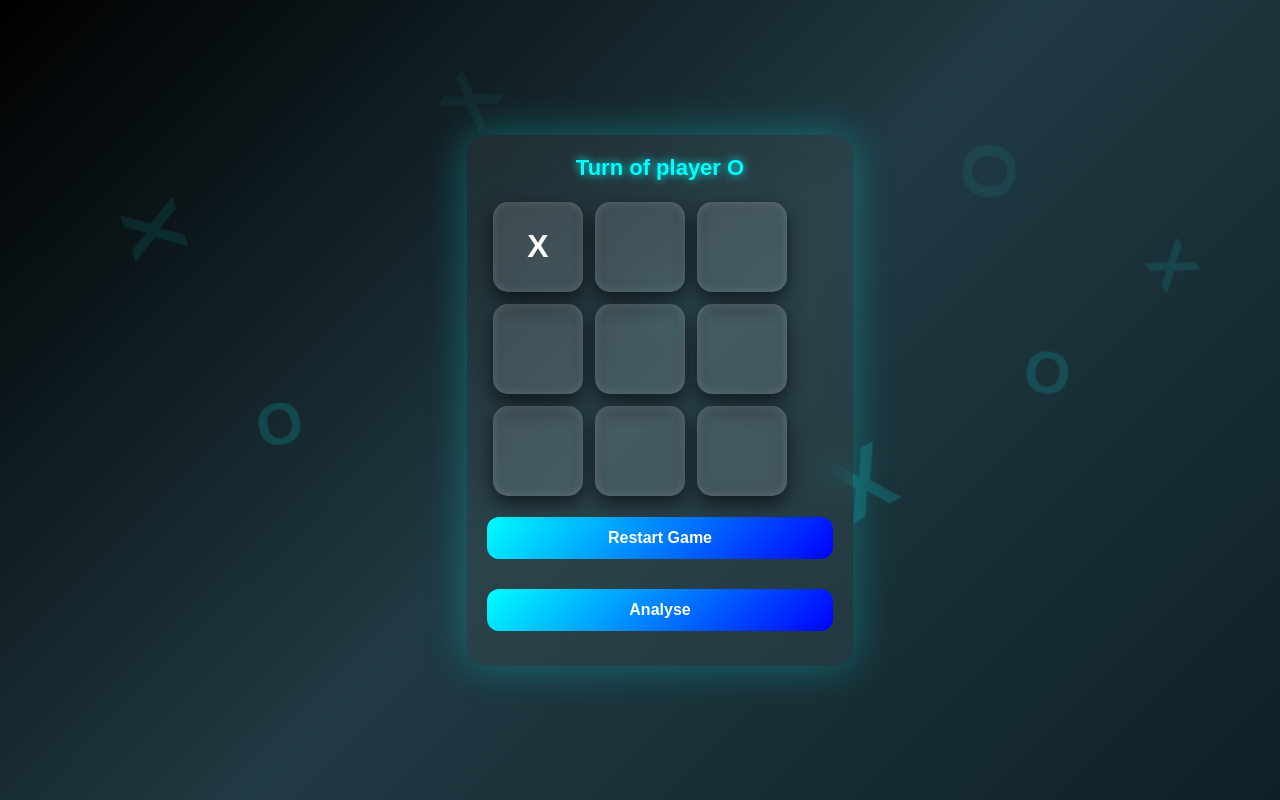
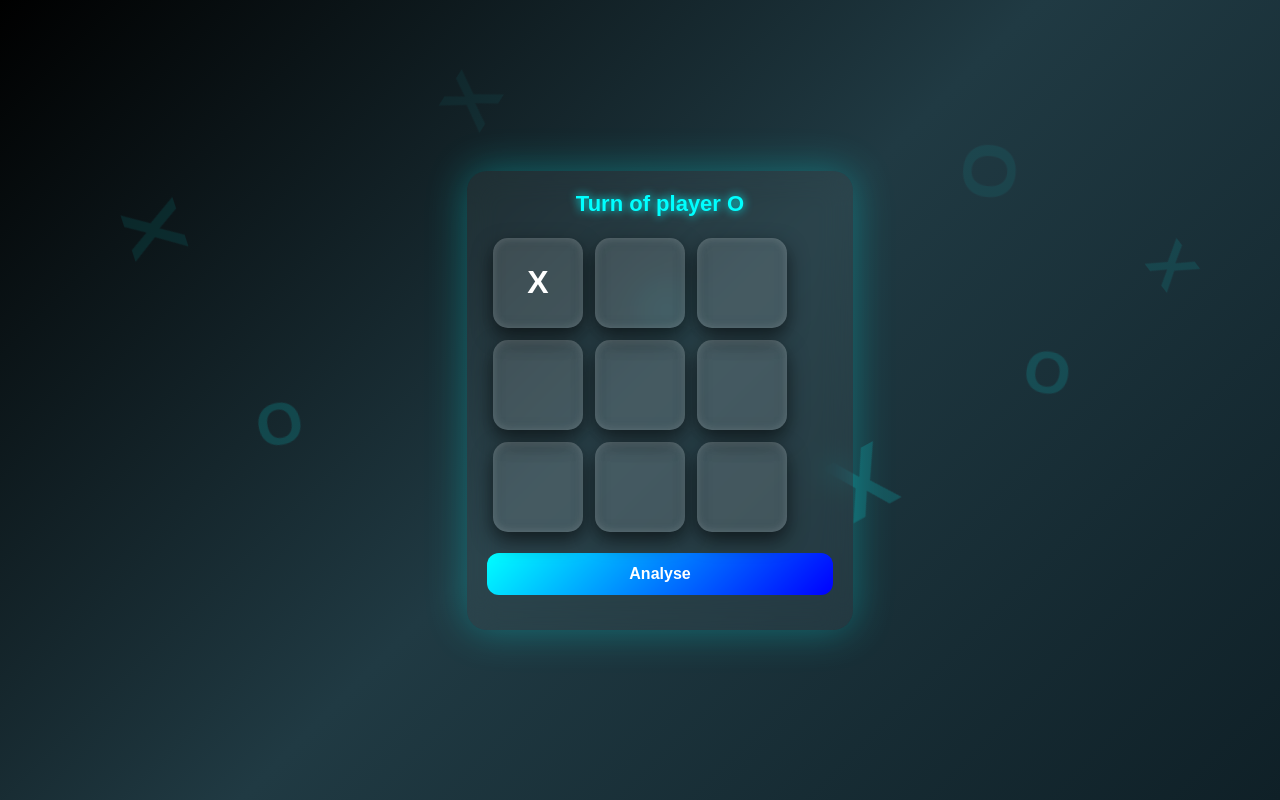
Before and after one commit to louvkrishnaupadhyay/TIC-TAC-TOE, a React (Create React App) app: page / in a window 1280 px wide. Both pictures are taken after a click on the button 538 px from the left and 318 px from the top of the page. Built offline with nearby package versions, Linux system fonts and the light colour scheme; the HTML template or start-up script is replaced by a standard one.

Commit message:
added the restart button pop up when match finish

```diff
--- a/src/App.js
+++ b/src/App.js
@@ -61,6 +61,7 @@ export default function Game() {
   const [history, setHistory] = useState([Array(9).fill(null)]);
   const [currentMove, setCurrentMove] = useState(0);
   const [showMoves, setShowMoves] = useState(false);
+  const [matchFinish, setMatchFinish] = useState(false);
   const xIsNext = currentMove % 2 === 0;
   const currentSquares = history[currentMove];
 
@@ -68,17 +69,19 @@ export default function Game() {
     const nextHistory = [...history.slice(0, currentMove + 1), nextSquares];
     setHistory(nextHistory);
     setCurrentMove(nextHistory.length - 1);
-
+    setMatchFinish(calcualteWinner(nextSquares) !== null);
   }
 
   function jumpTo(nextMove) {
     setCurrentMove(nextMove);
+    setMatchFinish(calcualteWinner(history[nextMove]) !== null);
   }
 
   function restartGame() {
     setHistory([Array(9).fill(null)]);
     setCurrentMove(0);
     setShowMoves(false);
+    setMatchFinish(false);
   }
 
   const moves = history.map((squares, move) => {
@@ -113,14 +116,14 @@ export default function Game() {
 
         <Board xIsNext={xIsNext} squares={currentSquares} onPlay={handlePlay} />
         {currentMove > 0 && (
+          <button className="analyse-button" onClick={() => setShowMoves(true)}>
+            Analyse
+          </button>
+        )}
+        {matchFinish && (
           <button className="restart-button" onClick={restartGame}>
             Restart Game
           </button>
-        )}
-        {currentMove > 0 && (
-        <button className="analyse-button" onClick={() => setShowMoves(true)}>
-          Analyse
-        </button>
         )}
       </div>
 
```
Also changed, not shown: 1 other file (tests, documents, lock files or other folders).
